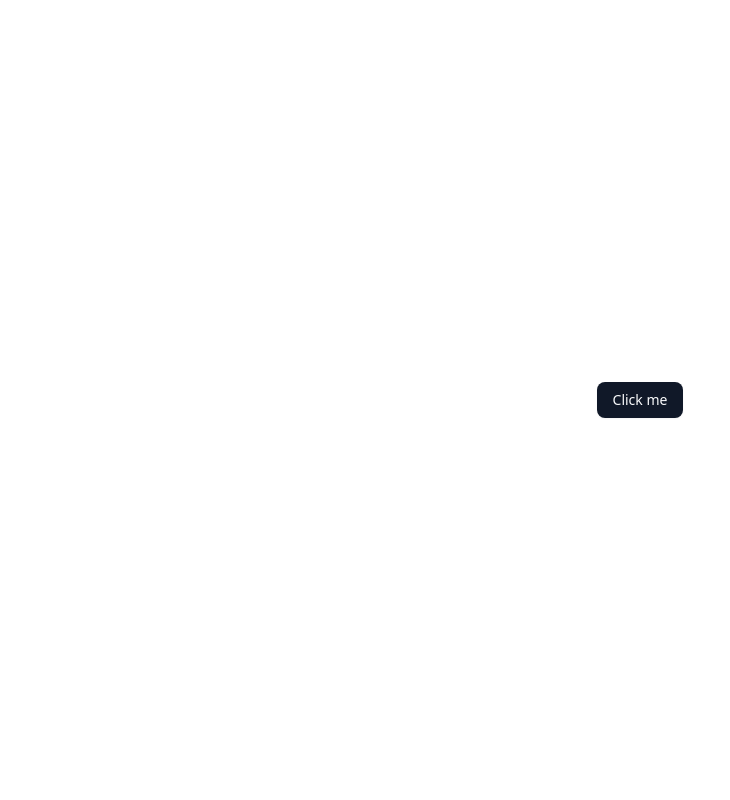
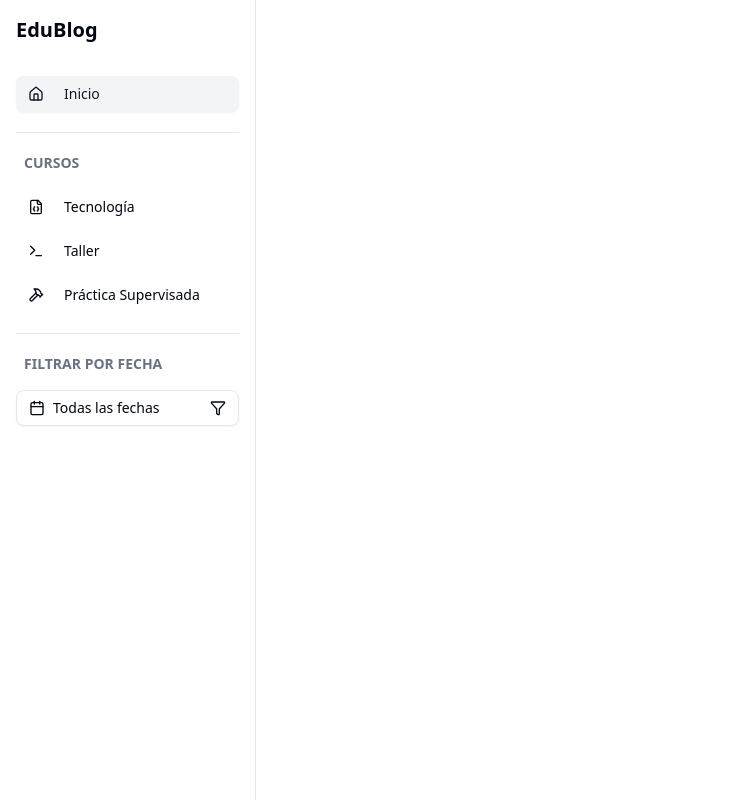
Before and after one commit to CristiannLimaR/ProgrammerBlogFrontend, a React (Vite) app: page / in a window 1280 px wide. Shown: the whole page, without its empty margins (0-730 px from the left). Built offline with nearby package versions, Linux system fonts and the light colour scheme.

Commit message:
SideBar Completo

```diff
--- a/package.json
+++ b/package.json
@@ -24,6 +24,7 @@
     "programmerblog": "file:",
     "react": "^19.1.0",
     "react-dom": "^19.1.0",
+    "react-router-dom": "^7.6.0",
     "tailwind-merge": "^3.2.0",
     "tailwindcss": "^4.1.5"
   },
--- a/src/App.jsx
+++ b/src/App.jsx
@@ -1,10 +1,13 @@
 import { Button } from "@/components/ui/button"
-
+import { DashboardPage } from "./pages/DashboardPage"
+import { BrowserRouter, Route, Routes } from "react-router-dom"
 function App() {
   return (
-    <div className="flex flex-col items-center justify-center min-h-svh">
-      <Button>Click me</Button>
-    </div>
+    <BrowserRouter>
+        <Routes>
+          <Route path="/" element={<DashboardPage />} />
+        </Routes>
+      </BrowserRouter>
   )
 }
 
--- /dev/null
+++ b/src/components/Sidebar.jsx
@@ -0,0 +1,89 @@
+import { Home, Calendar, Filter } from 'lucide-react'
+import { Button } from '@/components/ui/button'
+import { Separator } from '@/components/ui/separator'
+import { Popover, PopoverContent, PopoverTrigger } from '@/components/ui/popover'
+import { RadioGroup, RadioGroupItem } from '@/components/ui/radio-group'
+import { Label } from '@/components/ui/label'
+
+export function Sidebar({
+  selectedCourse,
+  setSelectedCourse,
+  dateFilter,
+  setDateFilter,
+  courses
+}) {
+  return (
+    <div className="w-64 border-r flex flex-col p-4">
+      <div className="text-xl font-bold mb-8">EduBlog</div>
+
+      <nav className="space-y-2">
+        <Button
+          variant={selectedCourse === 'all' ? "secondary" : "ghost"}
+          className="w-full justify-start"
+          onClick={() => setSelectedCourse('all')}
+        >
+          <Home className="h-5 w-5 mr-3" />
+          <span>Inicio</span>
+        </Button>
+
+        <Separator className="my-3" />
+
+        <div className="pt-2 pb-2">
+          <h3 className="text-sm font-semibold text-muted-foreground ml-2">CURSOS</h3>
+        </div>
+
+        {courses.map(course => (
+          <Button
+            key={course.id}
+            variant={selectedCourse === course.id ? "secondary" : "ghost"}
+            className="w-full justify-start"
+            onClick={() => setSelectedCourse(course.id)}
+          >
+            {course.icon}
+            <span className="ml-3">{course.name}</span>
+          </Button>
+        ))}
+
+        <Separator className="my-3" />
+
+        <div className="pt-2 pb-2">
+          <h3 className="text-sm font-semibold text-muted-foreground ml-2">FILTRAR POR FECHA</h3>
+        </div>
+
+        <Popover>
+          <PopoverTrigger asChild>
+            <Button variant="outline" className="w-full justify-between">
+              <div className="flex items-center">
+                <Calendar className="h-4 w-4 mr-2" />
+                <span>{dateFilter === 'all' ? 'Todas las fechas' :
+                        dateFilter === 'today' ? 'Hoy' :
+                        dateFilter === 'week' ? 'Esta semana' : 'Este mes'}</span>
+              </div>
+              <Filter className="h-4 w-4" />
+            </Button>
+          </PopoverTrigger>
+          <PopoverContent className="w-56">
+            <RadioGroup value={dateFilter} onValueChange={setDateFilter}>
+              <div className="flex items-center space-x-2 py-1">
+                <RadioGroupItem value="all" id="all" />
+                <Label htmlFor="all">Todas las fechas</Label>
+              </div>
+              <div className="flex items-center space-x-2 py-1">
+                <RadioGroupItem value="today" id="today" />
+                <Label htmlFor="today">Hoy</Label>
+              </div>
+              <div className="flex items-center space-x-2 py-1">
+                <RadioGroupItem value="week" id="week" />
+                <Label htmlFor="week">Esta semana</Label>
+              </div>
+              <div className="flex items-center space-x-2 py-1">
+                <RadioGroupItem value="month" id="month" />
+                <Label htmlFor="month">Este mes</Label>
+              </div>
+            </RadioGroup>
+          </PopoverContent>
+        </Popover>
+      </nav>
+    </div>
+  );
+}
--- /dev/null
+++ b/src/pages/DashboardPage.jsx
@@ -0,0 +1,38 @@
+import { useSearchParams } from 'react-router-dom'
+import { FileJson, Terminal, Hammer } from 'lucide-react'
+import { Sidebar } from '../components/Sidebar'
+
+export const DashboardPage = () => {
+  const [searchParams, setSearchParams] = useSearchParams();
+
+  const selectedCourse = searchParams.get('course') || 'all';
+  const dateFilter = searchParams.get('date') || 'all';
+
+  const setSelectedCourse = (course) => {
+    searchParams.set('course', course);
+    setSearchParams(searchParams);
+  };
+
+  const setDateFilter = (date) => {
+    searchParams.set('date', date);
+    setSearchParams(searchParams);
+  };
+
+  const courses = [
+    { id: 'tech', name: 'Tecnología', icon: <FileJson className="h-5 w-5" /> },
+    { id: 'workshop', name: 'Taller', icon: <Terminal className="h-5 w-5" /> },
+    { id: 'practice', name: 'Práctica Supervisada', icon: <Hammer className="h-5 w-5" /> }
+  ];
+
+  return (
+    <div className="flex h-screen bg-background">
+      <Sidebar
+        selectedCourse={selectedCourse}
+        setSelectedCourse={setSelectedCourse}
+        dateFilter={dateFilter}
+        setDateFilter={setDateFilter}
+        courses={courses}
+      />
+    </div>
+  );
+};
```
Also changed, not shown: 1 other file (tests, documents, lock files or other folders).
